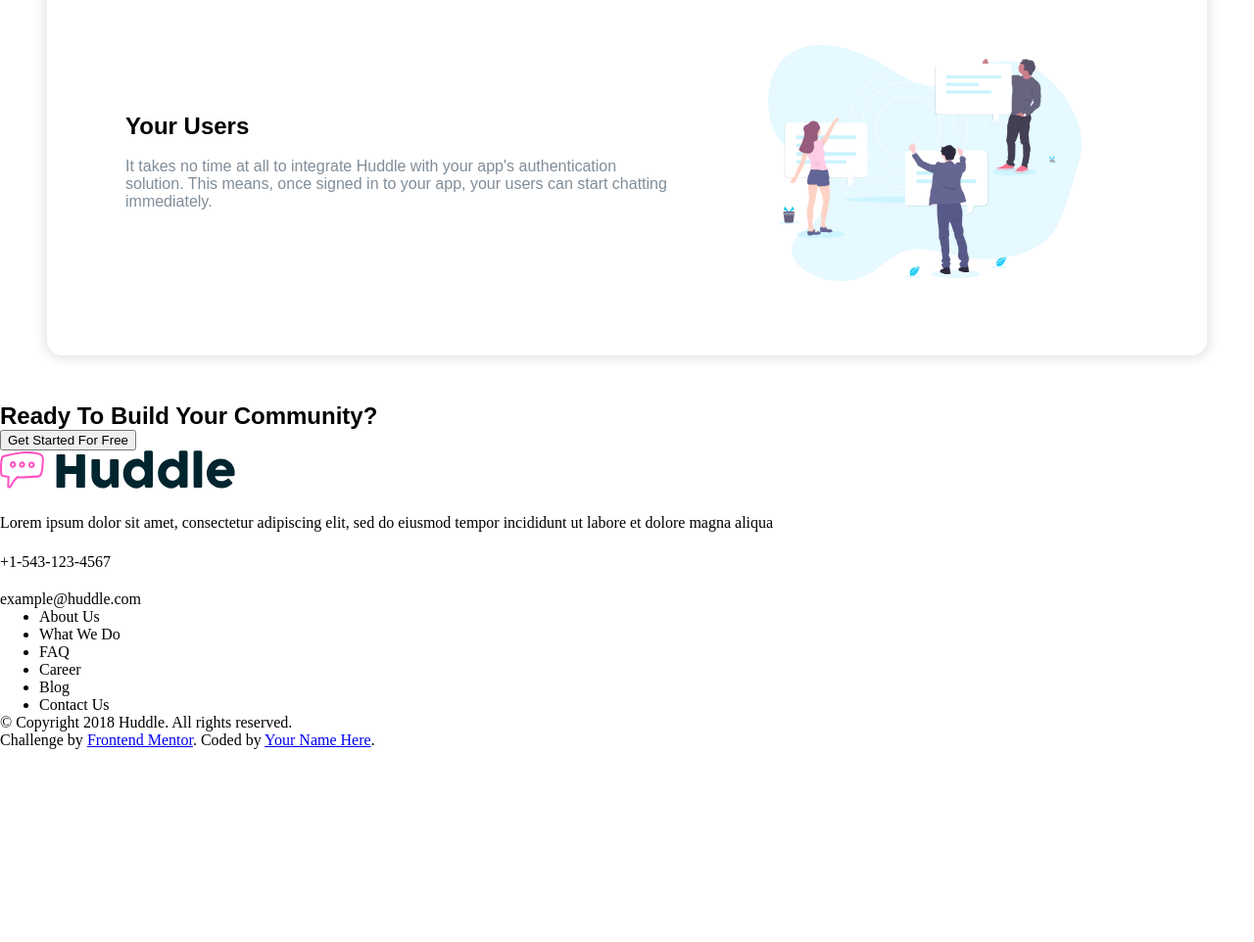
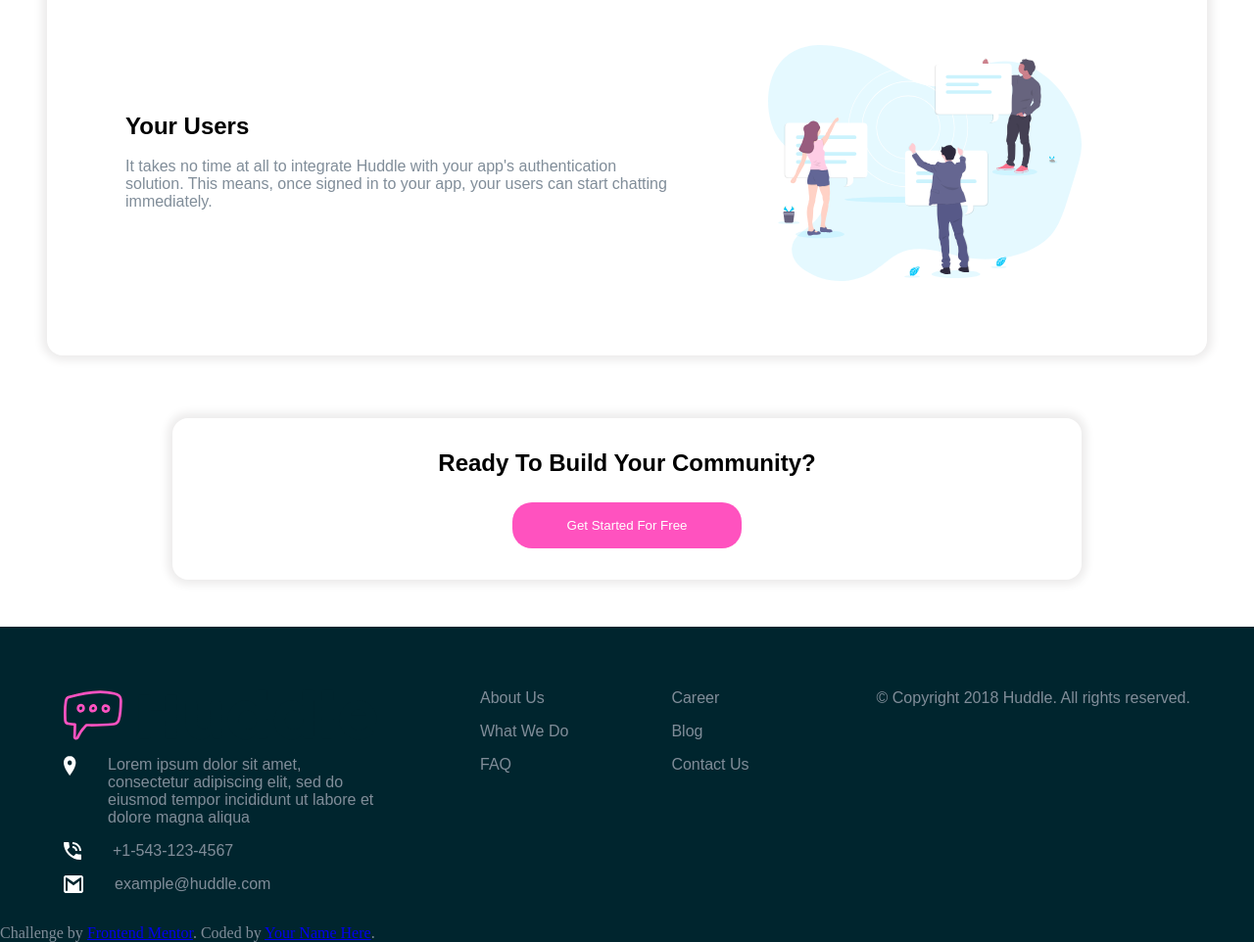
Before and after one commit to dariansouth2/Huddle-Landing-Page-2, a plain HTML site: page index.html in a window 1280 px wide. Shown: the part 1591-2553 px from the top of the page at 98% size. Before the commit the page ends 2356 px from the top, so only its background shows below. Drawn offline with nearby package versions, Linux system fonts and the light colour scheme.

Commit message:
Desktop works

```diff
--- a/index.html
+++ b/index.html
@@ -72,6 +72,7 @@
     </div>
   </div>
   <div class="footer">
+    <div class="left-footer">
         <img src="images/logo.svg" alt="">
       <div class="location">
         <img src="images/icon-location.svg" alt="">
@@ -88,11 +89,16 @@
         <img src="images/icon-email.svg" alt="">
         <p>example@huddle.com</p>
       </div>
-    <div class="links">
+    </div>
+    <div class="links-1">
       <ul>
         <li>About Us</li>
         <li>What We Do</li>
         <li>FAQ</li>
+      </ul>
+    </div>
+    <div class="links-2">
+      <ul>
         <li>Career</li>
         <li>Blog</li>
         <li>Contact Us</li>
--- a/styles.css
+++ b/styles.css
@@ -131,3 +131,78 @@ nav img{
 .user-txt p{
     color: var(--grayish-blue);
 }
+.started-bubble{
+    display: flex;
+    padding: 2em;
+    margin: 4em 11em 3em 11em;
+    box-shadow: 0 0 10px 5px rgb(236, 235, 235);
+    border-radius: 1em;
+    flex-direction: column;
+    align-items: center;
+}
+.started-bubble button{
+    width: fit-content;
+    border: none;
+    background-color: var(--pink);
+    padding: 1rem 3.5rem 1rem 3.5rem;
+    border-radius: 1.5em;
+    color: white;
+    margin-top: 2em;
+}
+.footer{
+    display: flex;
+    background-color:var(--very-dark-cyan);
+    color: var(--grayish-blue);
+    justify-content: space-evenly;
+    padding: 4em 0 2em 0;
+    font-family: 'Open-Sans', sans-serif;
+}
+.left-footer{
+    max-width: 25%;
+    display: flex;
+    flex-direction: column;
+    gap: 1em;
+}
+.links-1{
+    max-width: 25%;
+}
+.links-1 ul{
+    cursor: pointer;
+    list-style: none;
+    display: flex;
+    flex-direction: column;
+    gap: 1em;
+}
+.links-2{
+    max-width: 25%;
+}
+.links-2 ul{
+    cursor: pointer;
+    list-style: none;
+    display: flex;
+    flex-direction: column;
+    gap: 1em;
+}
+.socials{
+    max-width: 25%;
+}
+.location{
+    display: flex;
+    gap: 2rem;
+}
+.location img{
+    max-height: 20px;
+}
+.number{
+    display: flex;
+    gap: 2rem;
+}
+.email{
+    display: flex;
+    gap: 2rem;
+}
+footer{
+    background-color: var(--very-dark-cyan);
+    color: var(--grayish-blue);
+    text-decoration: none;
+}
```
Lines whose indentation alone changed are shown as unchanged.
